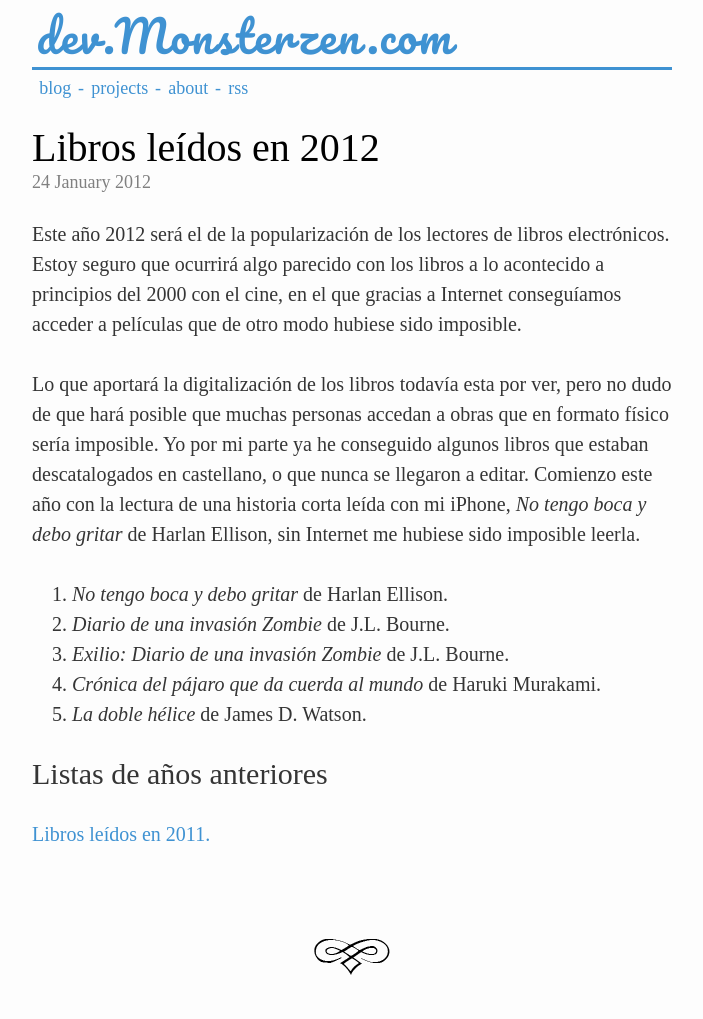
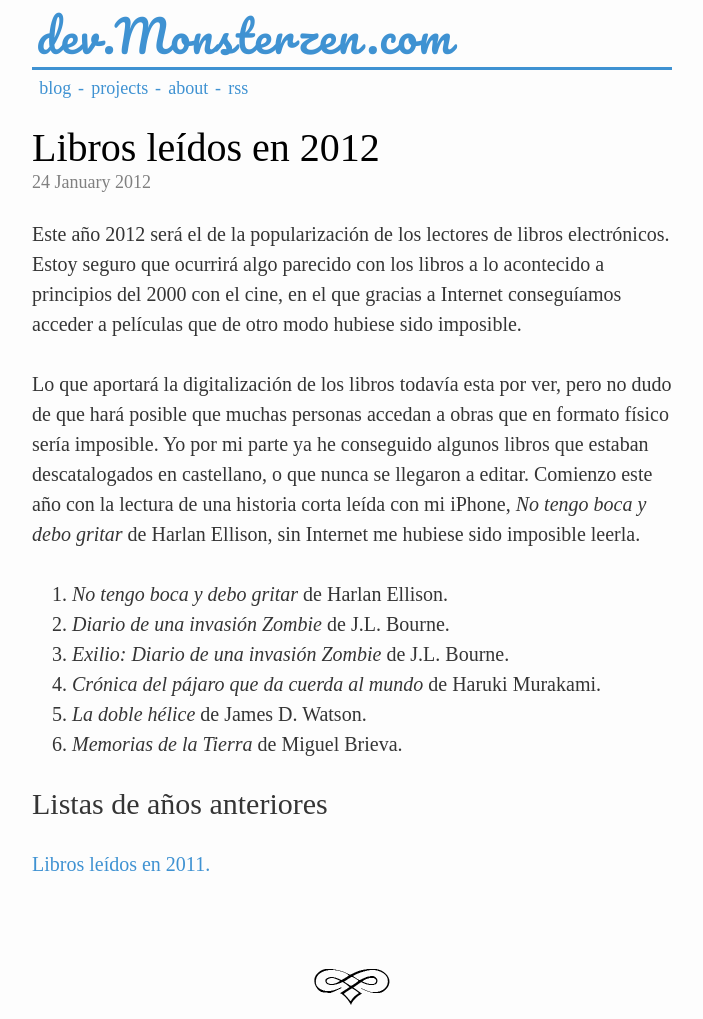
Before and after one commit to jfcalvo/jfcalvo.github.com, a Jekyll site: the page built from _posts/2012-01-24-libros-leidos-en-2012.markdown, in a window 1280 px wide. Shown: the whole page, without its empty margins (288-991 px from the left). Built offline with Jekyll 4.4.1, drawn with Linux system fonts in a browser that asks for light colours; some web fonts are replaced; before the commit the page ends 989 px from its top, so only the background shows below that.

Commit message:
Añadido Memorias de la Tierra (Lecturas 2012)

```diff
--- a/_posts/2012-01-24-libros-leidos-en-2012.markdown
+++ b/_posts/2012-01-24-libros-leidos-en-2012.markdown
@@ -15,6 +15,7 @@ Lo que aportará la digitalización de los libros todavía esta por ver, pero no
 3. *Exilio: Diario de una invasión Zombie* de J.L. Bourne.
 4. *Crónica del pájaro que da cuerda al mundo* de Haruki Murakami.
 5. *La doble hélice* de James D. Watson.
+6. *Memorias de la Tierra* de Miguel Brieva.
 
 ## Listas de años anteriores
 
```
